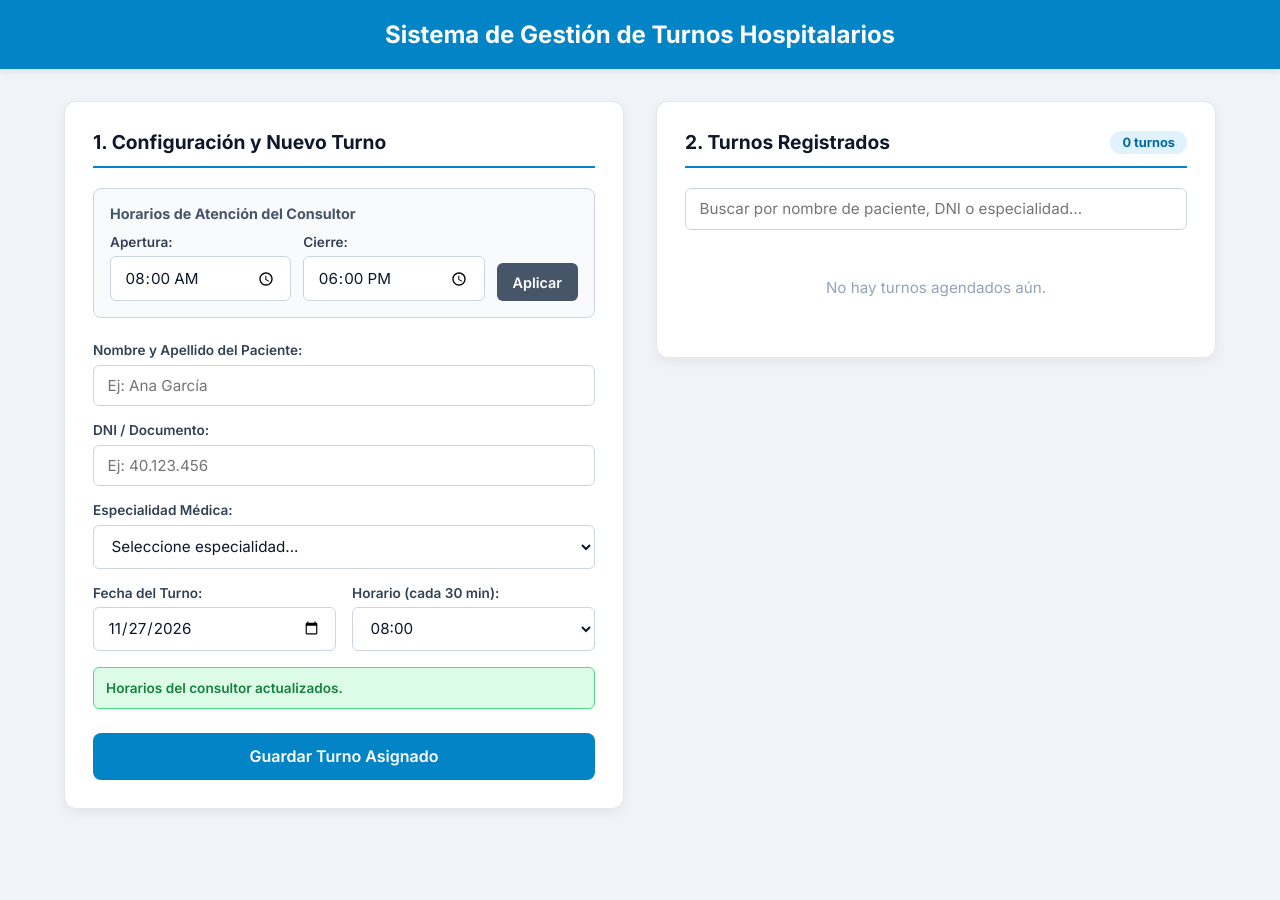
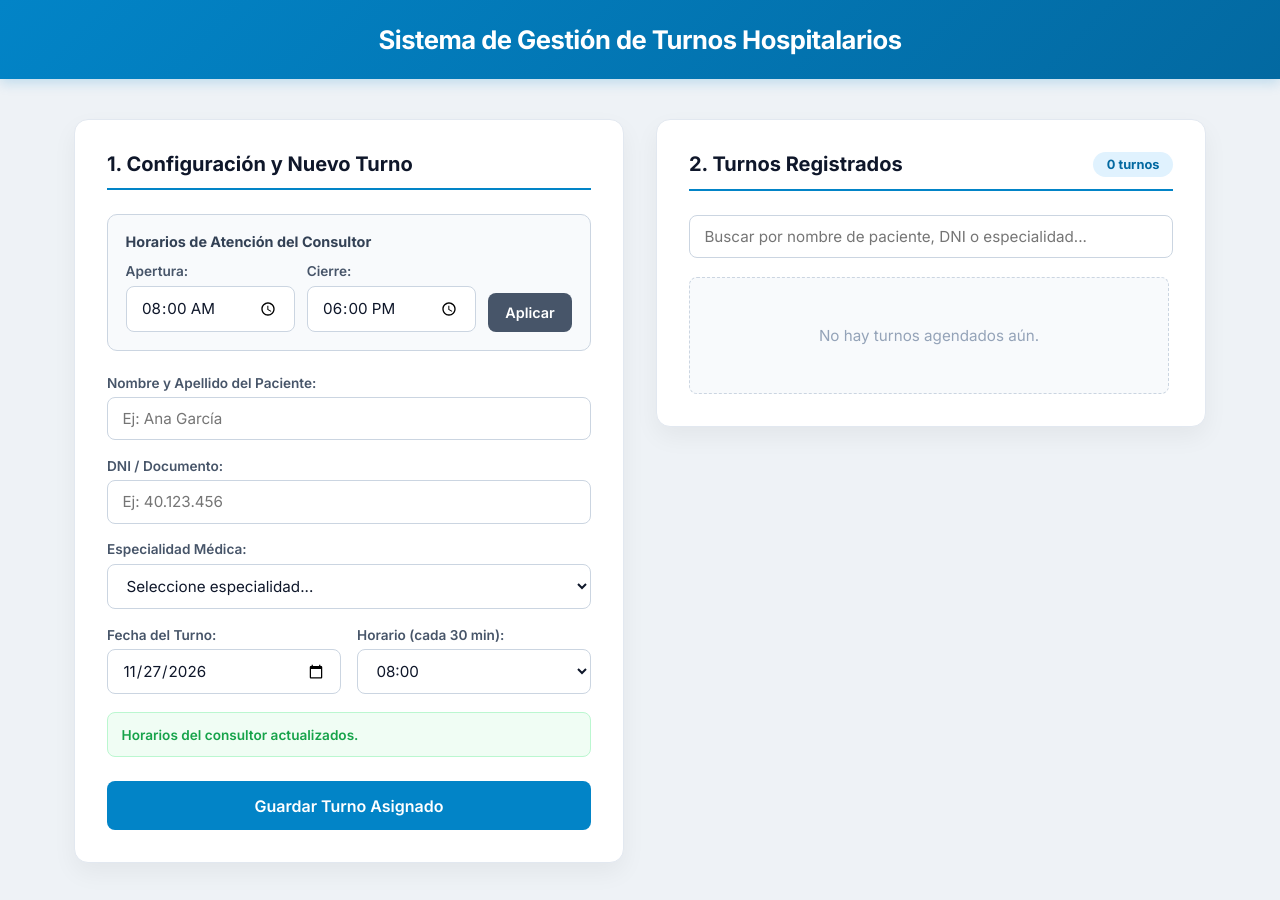
Before and after one commit to 2023urieliskandarani-rgb/gestor-de-turnos, a plain HTML site: page index.html in a window 1280 px wide. Both pictures are taken after a click on the button "Aplicar". Before the commit the page ends 841 px from the top, so only its background shows below. Drawn offline with Linux system fonts and the light colour scheme.

Commit message:
Update style.css

```diff
--- a/style.css
+++ b/style.css
@@ -2,31 +2,32 @@
   margin: 0;
   padding: 0;
   box-sizing: border-box;
-  font-family: 'Inter', sans-serif;
+  font-family: 'Inter', -apple-system, BlinkMacSystemFont, sans-serif;
 }
 
 body {
-  background-color: #f0f4f8;
+  background-color: #eef2f6;
   color: #1e293b;
   min-height: 100vh;
 }
 
 .app-header {
-  background-color: #0284c7;
+  background: linear-gradient(135deg, #0284c7 0%, #0369a1 100%);
   color: #ffffff;
-  padding: 1.25rem 2rem;
+  padding: 1.5rem 2rem;
   text-align: center;
-  box-shadow: 0 2px 6px rgba(0, 0, 0, 0.1);
+  box-shadow: 0 4px 12px rgba(2, 132, 199, 0.2);
 }
 
 .app-header h1 {
-  font-size: 1.5rem;
+  font-size: 1.6rem;
   font-weight: 700;
+  letter-spacing: -0.5px;
 }
 
 .main-grid {
-  max-width: 1200px;
-  margin: 2rem auto;
+  max-width: 1180px;
+  margin: 2.5rem auto;
   padding: 0 1.5rem;
   display: grid;
   grid-template-columns: 1fr 1fr;
@@ -36,16 +37,16 @@ body {
 
 .panel-card {
   background-color: #ffffff;
-  border-radius: 12px;
-  padding: 1.75rem;
-  box-shadow: 0 4px 12px rgba(0, 0, 0, 0.06);
+  border-radius: 14px;
+  padding: 2rem;
+  box-shadow: 0 10px 25px rgba(0, 0, 0, 0.05);
   border: 1px solid #e2e8f0;
 }
 
 .panel-card h2 {
-  font-size: 1.2rem;
+  font-size: 1.25rem;
   color: #0f172a;
-  margin-bottom: 1.25rem;
+  margin-bottom: 1.5rem;
   padding-bottom: 0.75rem;
   border-bottom: 2px solid #0284c7;
 }
@@ -53,15 +54,16 @@ body {
 .config-box {
   background-color: #f8fafc;
   border: 1px solid #cbd5e1;
-  border-radius: 8px;
-  padding: 1rem;
+  border-radius: 10px;
+  padding: 1.1rem;
   margin-bottom: 1.5rem;
 }
 
 .config-box h3 {
   font-size: 0.9rem;
-  color: #475569;
-  margin-bottom: 0.75rem;
+  font-weight: 700;
+  color: #334155;
+  margin-bottom: 0.85rem;
 }
 
 .config-row {
@@ -76,7 +78,7 @@ body {
 }
 
 .form-group {
-  margin-bottom: 1rem;
+  margin-bottom: 1.1rem;
 }
 
 .form-row {
@@ -89,7 +91,7 @@ label {
   display: block;
   font-size: 0.85rem;
   font-weight: 600;
-  color: #334155;
+  color: #475569;
   margin-bottom: 0.4rem;
 }
 
@@ -98,19 +100,20 @@ input[type="date"],
 input[type="time"],
 select {
   width: 100%;
-  padding: 0.65rem 0.85rem;
+  padding: 0.7rem 0.9rem;
   border: 1px solid #cbd5e1;
-  border-radius: 6px;
+  border-radius: 8px;
   font-size: 0.95rem;
   color: #0f172a;
   background-color: #ffffff;
-  transition: border-color 0.2s;
+  transition: all 0.2s ease;
 }
 
 input:focus,
 select:focus {
   outline: none;
   border-color: #0284c7;
+  box-shadow: 0 0 0 3px rgba(2, 132, 199, 0.15);
 }
 
 .btn-primary {
@@ -118,28 +121,33 @@ select:focus {
   background-color: #0284c7;
   color: #ffffff;
   border: none;
-  padding: 0.85rem;
+  padding: 0.9rem;
   border-radius: 8px;
   font-size: 1rem;
   font-weight: 600;
   cursor: pointer;
   margin-top: 0.5rem;
-  transition: background-color 0.2s;
+  transition: background-color 0.2s, transform 0.1s;
 }
 
 .btn-primary:hover {
   background-color: #0369a1;
 }
 
+.btn-primary:active {
+  transform: scale(0.99);
+}
+
 .btn-secondary {
   background-color: #475569;
   color: #ffffff;
   border: none;
-  padding: 0.65rem 1rem;
-  border-radius: 6px;
+  padding: 0.7rem 1.1rem;
+  border-radius: 8px;
   font-size: 0.9rem;
   font-weight: 600;
   cursor: pointer;
+  transition: background-color 0.2s;
 }
 
 .btn-secondary:hover {
@@ -147,23 +155,23 @@ select:focus {
 }
 
 .alerta {
-  padding: 0.75rem;
-  border-radius: 6px;
+  padding: 0.85rem;
+  border-radius: 8px;
   font-size: 0.85rem;
   font-weight: 600;
   margin-bottom: 1rem;
 }
 
 .alerta.error {
-  background-color: #fee2e2;
-  color: #b91c1c;
-  border: 1px solid #f87171;
+  background-color: #fef2f2;
+  color: #dc2626;
+  border: 1px solid #fecaca;
 }
 
 .alerta.exito {
-  background-color: #dcfce7;
-  color: #15803d;
-  border: 1px solid #4ade80;
+  background-color: #f0fdf4;
+  color: #16a34a;
+  border: 1px solid #bbf7d0;
 }
 
 .oculto {
@@ -174,7 +182,7 @@ select:focus {
   display: flex;
   justify-content: space-between;
   align-items: center;
-  margin-bottom: 1.25rem;
+  margin-bottom: 1.5rem;
   padding-bottom: 0.75rem;
   border-bottom: 2px solid #0284c7;
 }
@@ -188,65 +196,71 @@ select:focus {
 .badge {
   background-color: #e0f2fe;
   color: #0369a1;
-  padding: 0.25rem 0.75rem;
-  border-radius: 20px;
+  padding: 0.3rem 0.85rem;
+  border-radius: 999px;
   font-size: 0.8rem;
   font-weight: 700;
 }
 
 .filtro-box {
-  margin-bottom: 1rem;
+  margin-bottom: 1.2rem;
 }
 
 .lista-turnos {
   display: flex;
   flex-direction: column;
-  gap: 0.85rem;
-  max-height: 520px;
+  gap: 0.9rem;
+  max-height: 540px;
   overflow-y: auto;
+  padding-right: 4px;
 }
 
 .turno-item {
   background-color: #f8fafc;
   border: 1px solid #e2e8f0;
-  border-left: 4px solid #0284c7;
-  border-radius: 8px;
-  padding: 1rem;
+  border-left: 5px solid #0284c7;
+  border-radius: 10px;
+  padding: 1rem 1.2rem;
   display: flex;
   justify-content: space-between;
   align-items: center;
   gap: 1rem;
+  transition: transform 0.15s ease, box-shadow 0.15s ease;
+}
+
+.turno-item:hover {
+  transform: translateY(-2px);
+  box-shadow: 0 4px 10px rgba(0, 0, 0, 0.05);
 }
 
 .turno-datos h4 {
-  font-size: 1rem;
+  font-size: 1.05rem;
   color: #0f172a;
-  margin-bottom: 0.25rem;
+  margin-bottom: 0.3rem;
 }
 
 .turno-datos p {
   font-size: 0.85rem;
   color: #475569;
-  margin-bottom: 0.2rem;
+  margin-bottom: 0.4rem;
 }
 
 .turno-fecha-hora {
   display: inline-block;
   background-color: #e0f2fe;
   color: #0369a1;
-  font-weight: 600;
+  font-weight: 700;
   font-size: 0.8rem;
-  padding: 0.2rem 0.5rem;
-  border-radius: 4px;
-  margin-top: 0.3rem;
+  padding: 0.25rem 0.6rem;
+  border-radius: 6px;
 }
 
 .btn-eliminar {
   background-color: #ef4444;
   color: #ffffff;
   border: none;
-  padding: 0.5rem 0.85rem;
-  border-radius: 6px;
+  padding: 0.55rem 0.95rem;
+  border-radius: 8px;
   font-size: 0.85rem;
   font-weight: 600;
   cursor: pointer;
@@ -260,8 +274,11 @@ select:focus {
 .vacio-msg {
   text-align: center;
   color: #94a3b8;
-  padding: 2rem 0;
+  padding: 3rem 1rem;
   font-size: 0.95rem;
+  background-color: #f8fafc;
+  border-radius: 8px;
+  border: 1px dashed #cbd5e1;
 }
 
 @media (max-width: 850px) {
```
